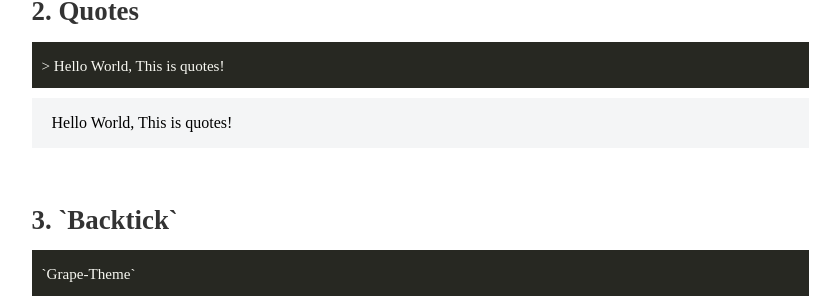
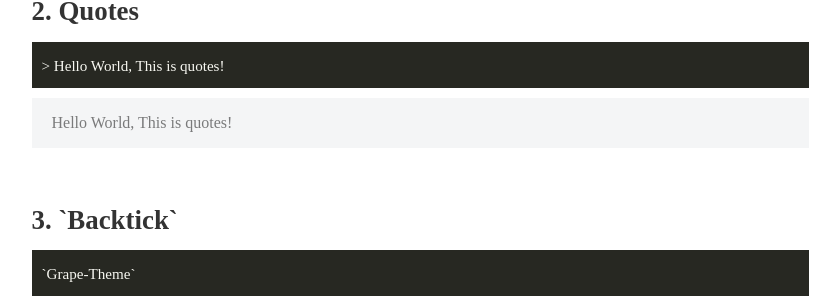
Before and after one commit to mirutree/mirutree.github.io, a Jekyll site: the page built from _posts/2019-06-09-grape-theme-style.md, in a window 1280 px wide. Shown: the part 794-1100 px from the top of the page, without its empty margins (220-1060 px from the left). Built offline with Jekyll 4.4.1, drawn with Linux system fonts in a browser that asks for light colours; nearby versions of some CDN libraries; some web fonts are replaced.

Commit message:
Update _utility.scss

```diff
--- a/_sass/base/_utility.scss
+++ b/_sass/base/_utility.scss
@@ -85,7 +85,7 @@
     }
     blockquote {
         background: #ced3d638;
-        color: rgba(0,0,0.5);
+        color: rgba(0,0,0,0.5);
         margin: 10px auto;
         padding: 8px 20px;
         * { font-size: 16px; }
```
